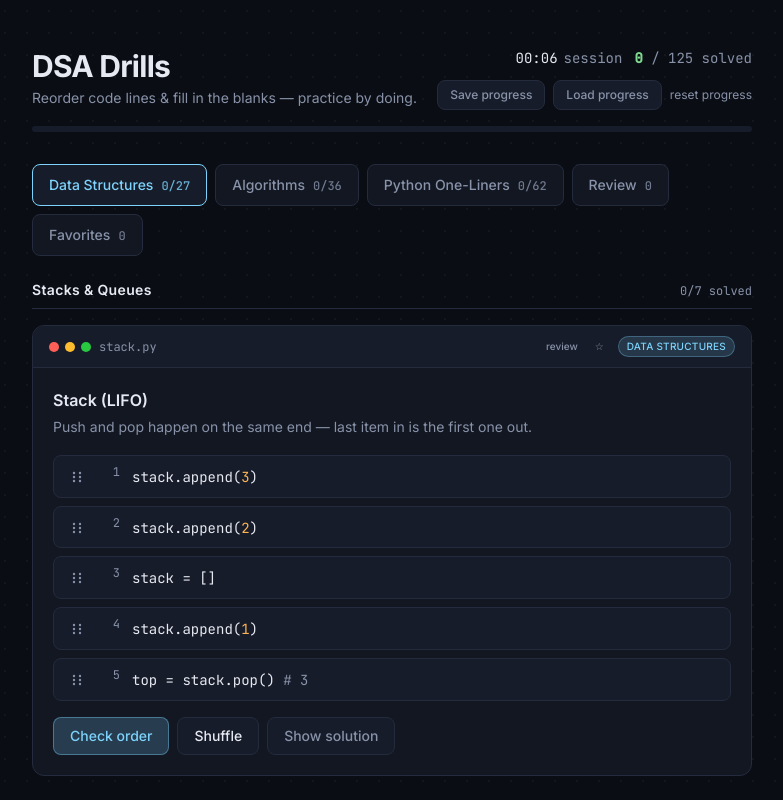
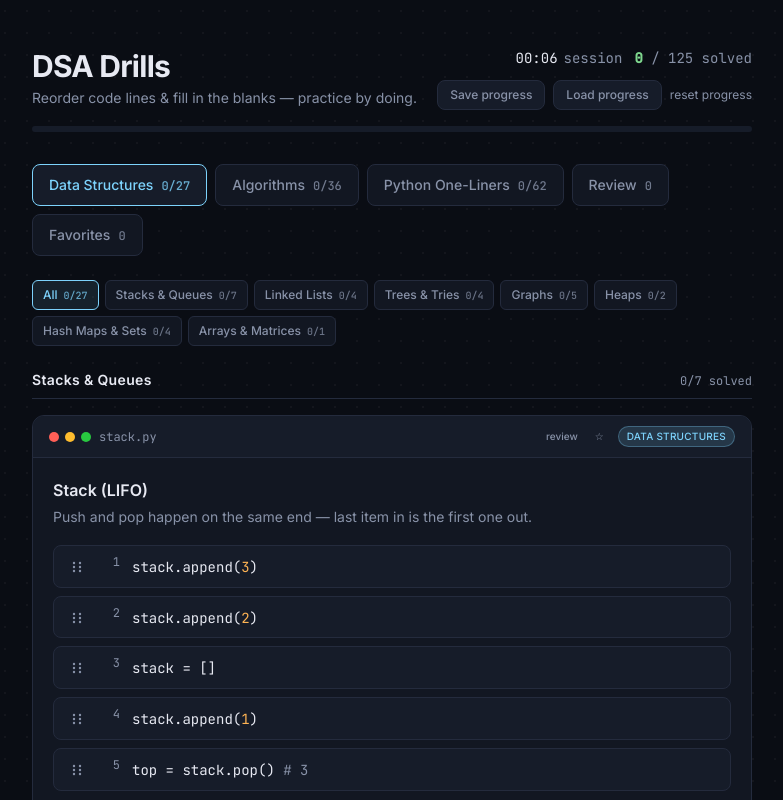
Before and after one commit to Mbutle3/DSA-Drills, a React (Vite) app: page / in a window 1280 px wide. Shown: the top 800 px of the page, without its empty margins (248-1031 px from the left). Built offline with nearby package versions, Linux system fonts and the light colour scheme.

Commit message:
Implement topic filter chips for exercise categories, enhancing user experience by allowing focused navigation. Update README to reflect new filtering functionality and clarify exercise addition process.

```diff
--- a/src/App.tsx
+++ b/src/App.tsx
@@ -1,13 +1,14 @@
-import { EXERCISE_SECTIONS, EXERCISES, ALL_EXERCISES } from "./data";
+import { EXERCISE_SECTIONS, ALL_EXERCISES } from "./data";
 import type { Category, Exercise, TabId } from "./data/types";
 import { Header } from "./components/Header";
 import { Tabs } from "./components/Tabs";
+import { SectionFilter } from "./components/SectionFilter";
 import { ReorderExercise } from "./components/ReorderExercise";
 import { FillBlankExercise } from "./components/FillBlankExercise";
 import { ExerciseGroupSection } from "./components/ExerciseGroupSection";
 import { useProgress } from "./hooks/useProgress";
 import { useExerciseTags } from "./hooks/useExerciseTags";
-import { useCallback, useMemo, useState } from "react";
+import { useCallback, useEffect, useMemo, useState } from "react";
 
 type PanelProps = {
   solved: Set<string>;
@@ -90,9 +91,21 @@ function renderExerciseCards(
 function GroupedCategoryPanel({
   category,
   active,
+  sectionFilter,
   ...props
-}: PanelProps & { category: "ds" | "algo"; active: boolean }) {
+}: PanelProps & {
+  category: Category;
+  active: boolean;
+  sectionFilter: string | "all";
+}) {
   const sections = EXERCISE_SECTIONS[category];
+  const visibleSections = useMemo(
+    () =>
+      sectionFilter === "all"
+        ? sections
+        : sections.filter((section) => section.id === sectionFilter),
+    [sections, sectionFilter],
+  );
 
   return (
     <section
@@ -101,7 +114,7 @@ function GroupedCategoryPanel({
       aria-hidden={!active}
       className="space-y-10"
     >
-      {sections.map((section) => {
+      {visibleSections.map((section) => {
         const solvedInGroup = section.exercises.filter((e) =>
           props.solved.has(e.id),
         ).length;
@@ -120,22 +133,29 @@ function GroupedCategoryPanel({
   );
 }
 
-function CategoryPanel({
+function CategorySectionFilters({
   category,
   active,
-  ...props
-}: PanelProps & { category: Category; active: boolean }) {
-  const exercises = EXERCISES[category];
+  sectionFilter,
+  onSectionFilterChange,
+  solved,
+}: {
+  category: Category;
+  active: boolean;
+  sectionFilter: string | "all";
+  onSectionFilterChange: (id: string | "all") => void;
+  solved: Set<string>;
+}) {
+  if (!active) return null;
 
   return (
-    <section
-      role="tabpanel"
-      hidden={!active}
-      aria-hidden={!active}
-      className="space-y-6"
-    >
-      {renderExerciseCards(exercises, props)}
-    </section>
+    <SectionFilter
+      category={category}
+      sections={EXERCISE_SECTIONS[category]}
+      active={sectionFilter}
+      onChange={onSectionFilterChange}
+      solved={solved}
+    />
   );
 }
 
@@ -177,6 +197,7 @@ function TaggedPanel({
 
 export default function App() {
   const [activeTab, setActiveTab] = useState<TabId>("ds");
+  const [sectionFilter, setSectionFilter] = useState<string | "all">("all");
   const [resetKey, setResetKey] = useState(0);
   const {
     solved,
@@ -201,8 +222,27 @@ export default function App() {
   const handleResetAll = useCallback(() => {
     resetProgress();
     setActiveTab("ds");
+    setSectionFilter("all");
     setResetKey((k) => k + 1);
   }, [resetProgress]);
+
+  const handleTabChange = useCallback((tab: TabId) => {
+    setActiveTab(tab);
+    setSectionFilter("all");
+  }, []);
+
+  useEffect(() => {
+    if (activeTab !== "ds" && activeTab !== "algo" && activeTab !== "oneliner") {
+      return;
+    }
+    const sections = EXERCISE_SECTIONS[activeTab];
+    if (
+      sectionFilter !== "all" &&
+      !sections.some((section) => section.id === sectionFilter)
+    ) {
+      setSectionFilter("all");
+    }
+  }, [activeTab, sectionFilter]);
 
   const panelProps: PanelProps = {
     solved,
@@ -225,27 +265,51 @@ export default function App() {
         />
         <Tabs
           active={activeTab}
-          onChange={setActiveTab}
+          onChange={handleTabChange}
           solved={solved}
           reviewCount={reviewCount}
           favoritesCount={favoritesCount}
+        />
+        <CategorySectionFilters
+          category="ds"
+          active={activeTab === "ds"}
+          sectionFilter={sectionFilter}
+          onSectionFilterChange={setSectionFilter}
+          solved={solved}
+        />
+        <CategorySectionFilters
+          category="algo"
+          active={activeTab === "algo"}
+          sectionFilter={sectionFilter}
+          onSectionFilterChange={setSectionFilter}
+          solved={solved}
+        />
+        <CategorySectionFilters
+          category="oneliner"
+          active={activeTab === "oneliner"}
+          sectionFilter={sectionFilter}
+          onSectionFilterChange={setSectionFilter}
+          solved={solved}
         />
         <GroupedCategoryPanel
           key={`ds-${resetKey}`}
           category="ds"
           active={activeTab === "ds"}
+          sectionFilter={sectionFilter}
           {...panelProps}
         />
         <GroupedCategoryPanel
           key={`algo-${resetKey}`}
           category="algo"
           active={activeTab === "algo"}
+          sectionFilter={sectionFilter}
           {...panelProps}
         />
-        <CategoryPanel
+        <GroupedCategoryPanel
           key={`oneliner-${resetKey}`}
           category="oneliner"
           active={activeTab === "oneliner"}
+          sectionFilter={sectionFilter}
           {...panelProps}
         />
         <TaggedPanel
--- /dev/null
+++ b/src/components/SectionFilter.tsx
@@ -0,0 +1,79 @@
+import type { Exercise, ExerciseSection } from "../data/types";
+import { CATEGORY_ACCENT, type Category } from "../data/types";
+
+const ACCENT_STYLES: Record<string, string> = {
+  sky: "data-[active=true]:border-sky data-[active=true]:text-sky data-[active=true]:bg-sky/10",
+  violet:
+    "data-[active=true]:border-violet data-[active=true]:text-violet data-[active=true]:bg-violet/10",
+  amber:
+    "data-[active=true]:border-amber data-[active=true]:text-amber data-[active=true]:bg-amber/10",
+};
+
+interface SectionFilterProps<G extends string> {
+  category: Category;
+  sections: ExerciseSection<G>[];
+  active: G | "all";
+  onChange: (id: G | "all") => void;
+  solved: Set<string>;
+}
+
+function countSolved(exercises: Exercise[], solved: Set<string>): number {
+  return exercises.filter((e) => solved.has(e.id)).length;
+}
+
+export function SectionFilter<G extends string>({
+  category,
+  sections,
+  active,
+  onChange,
+  solved,
+}: SectionFilterProps<G>) {
+  const accent = CATEGORY_ACCENT[category];
+  const activeClass = ACCENT_STYLES[accent] ?? ACCENT_STYLES.sky;
+  const allTotal = sections.reduce((n, s) => n + s.exercises.length, 0);
+  const allSolved = sections.reduce(
+    (n, s) => n + countSolved(s.exercises, solved),
+    0,
+  );
+
+  const pillClass = `rounded-md border border-border bg-panel px-2.5 py-1.5 text-xs font-medium text-muted transition-colors motion-reduce:transition-none hover:border-border hover:bg-panel-2 focus-visible:outline-none focus-visible:ring-2 focus-visible:ring-offset-1 focus-visible:ring-offset-ink ${activeClass}`;
+
+  return (
+    <div
+      className="flex flex-wrap gap-1.5 mb-6"
+      role="group"
+      aria-label="Filter by topic"
+    >
+      <button
+        type="button"
+        data-active={active === "all"}
+        aria-pressed={active === "all"}
+        onClick={() => onChange("all")}
+        className={pillClass}
+      >
+        All
+        <span className="ml-1.5 font-mono text-[10px] opacity-75">
+          {allSolved}/{allTotal}
+        </span>
+      </button>
+      {sections.map((section) => {
+        const solvedInSection = countSolved(section.exercises, solved);
+        return (
+          <button
+            key={section.id}
+            type="button"
+            data-active={active === section.id}
+            aria-pressed={active === section.id}
+            onClick={() => onChange(section.id)}
+            className={pillClass}
+          >
+            {section.label}
+            <span className="ml-1.5 font-mono text-[10px] opacity-75">
+              {solvedInSection}/{section.exercises.length}
+            </span>
+          </button>
+        );
+      })}
+    </div>
+  );
+}
--- /dev/null
+++ b/src/data/oneLinersSections.ts
@@ -0,0 +1,140 @@
+import { oneLiners } from "./oneLiners";
+import type { ExerciseSection, FillBlankExercise, OneLinerGroupId } from "./types";
+
+const ONE_LINER_SECTION_DEFS: {
+  id: OneLinerGroupId;
+  label: string;
+  exerciseIds: string[];
+}[] = [
+  {
+    id: "comprehensions",
+    label: "Comprehensions",
+    exerciseIds: [
+      "ol-freq-comprehension",
+      "ol-flatten",
+      "ol-even-squares",
+      "ol-sum-squares-gen",
+      "ol-index-comprehension",
+      "ol-matrix-create",
+    ],
+  },
+  {
+    id: "counting",
+    label: "Frequency & counting",
+    exerciseIds: [
+      "ol-freq-counter",
+      "ol-counter-most-common",
+      "ol-most-frequent",
+      "ol-defaultdict-counter",
+      "ol-counter-subtract",
+      "ol-unique-count",
+    ],
+  },
+  {
+    id: "dicts-sets",
+    label: "Dicts & sets",
+    exerciseIds: [
+      "ol-sort-dict",
+      "ol-zip-dict",
+      "ol-dict-merge",
+      "ol-flatten-dict-values",
+      "ol-sort-multi-key",
+      "ol-set-union",
+      "ol-set-intersection",
+    ],
+  },
+  {
+    id: "strings",
+    label: "Strings",
+    exerciseIds: [
+      "ol-reverse-string",
+      "ol-palindrome",
+      "ol-join-strings",
+      "ol-split-strip",
+      "ol-anagram-check",
+      "ol-fstring-format",
+      "ol-string-to-chars",
+      "ol-chars-to-string",
+      "ol-title-case",
+      "ol-remove-whitespace",
+    ],
+  },
+  {
+    id: "lists",
+    label: "Lists & sequences",
+    exerciseIds: [
+      "ol-max-index",
+      "ol-dedupe",
+      "ol-any-negative",
+      "ol-all-positive",
+      "ol-slice-every-other",
+      "ol-chunk-list",
+      "ol-remove-falsy",
+      "ol-shallow-copy",
+      "ol-common-elements",
+      "ol-symmetric-difference",
+      "ol-second-largest",
+      "ol-unzip",
+      "ol-enumerate-start",
+    ],
+  },
+  {
+    id: "itertools-functools",
+    label: "itertools & functools",
+    exerciseIds: [
+      "ol-flatten-chain",
+      "ol-groupby",
+      "ol-combinations",
+      "ol-permutations",
+      "ol-map-filter",
+      "ol-reduce-product",
+      "ol-two-sum-combinations",
+    ],
+  },
+  {
+    id: "matrices",
+    label: "Matrices",
+    exerciseIds: ["ol-transpose-matrix", "ol-sum-nested"],
+  },
+  {
+    id: "heapq",
+    label: "heapq",
+    exerciseIds: ["ol-heapq-nlargest", "ol-heapq-nsmallest"],
+  },
+  {
+    id: "python-idioms",
+    label: "Python idioms",
+    exerciseIds: [
+      "ol-digit-sum",
+      "ol-swap",
+      "ol-ternary",
+      "ol-walrus",
+      "ol-chained-comparison",
+      "ol-gcd-builtin",
+      "ol-isqrt",
+      "ol-int-to-binary",
+      "ol-ascii-value",
+    ],
+  },
+];
+
+function buildOneLinerSections(): ExerciseSection<
+  OneLinerGroupId,
+  FillBlankExercise
+>[] {
+  const byId = new Map(oneLiners.map((e) => [e.id, e]));
+
+  return ONE_LINER_SECTION_DEFS.map(({ id, label, exerciseIds }) => ({
+    id,
+    label,
+    exercises: exerciseIds.map((exerciseId) => {
+      const exercise = byId.get(exerciseId);
+      if (!exercise) {
+        throw new Error(`Unknown one-liner id in section "${id}": ${exerciseId}`);
+      }
+      return exercise;
+    }),
+  }));
+}
+
+export const ONE_LINER_SECTIONS = buildOneLinerSections();
--- a/src/data/types.ts
+++ b/src/data/types.ts
@@ -26,10 +26,21 @@ export type AlgoGroupId =
   | "arrays-matrices"
   | "tries-union-find";
 
-export interface ExerciseSection<G extends string> {
+export type OneLinerGroupId =
+  | "comprehensions"
+  | "counting"
+  | "dicts-sets"
+  | "strings"
+  | "lists"
+  | "itertools-functools"
+  | "matrices"
+  | "heapq"
+  | "python-idioms";
+
+export interface ExerciseSection<G extends string, E extends Exercise = Exercise> {
   id: G;
   label: string;
-  exercises: ReorderExercise[];
+  exercises: E[];
 }
 
 export interface ReorderExercise {
```
Also changed, not shown: src/data/index.ts (+6 -2 lines), 1 other file (tests, documents, lock files or other folders).
